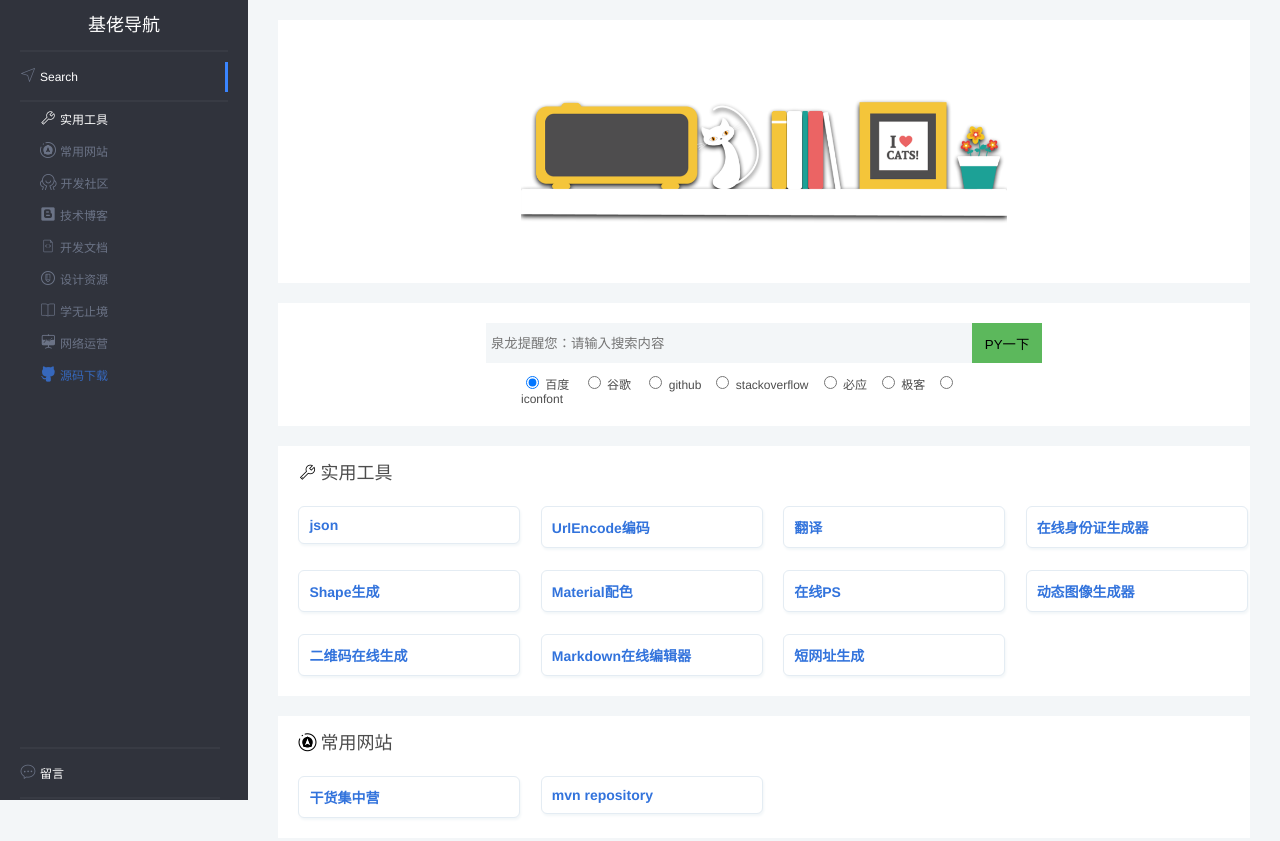
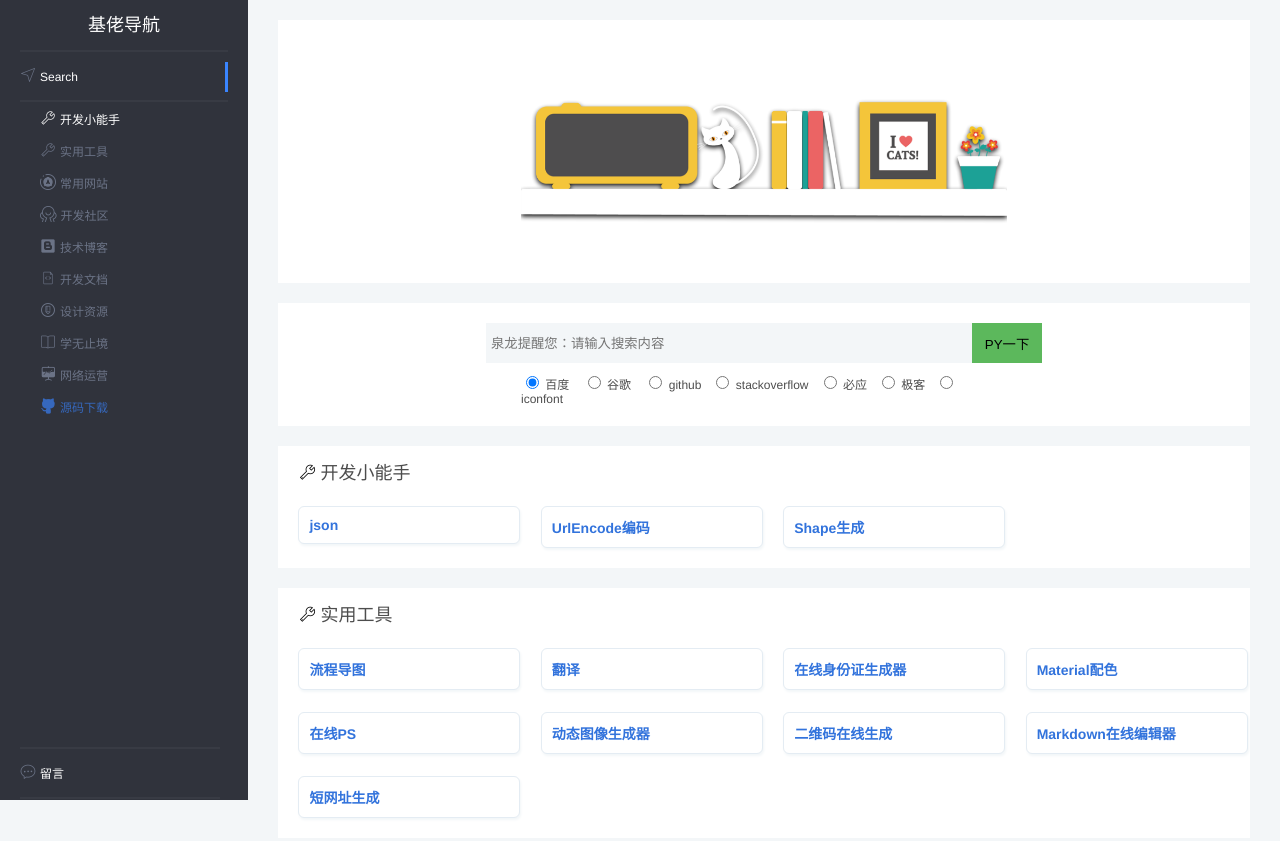
Before and after one commit to shihuili1218/navigation, a plain HTML site: page index.html in a window 1280 px wide. Shown: the top 841 px of the page. Drawn offline with Linux system fonts and the light colour scheme.

Commit message:
add address

```diff
--- a/index.html
+++ b/index.html
@@ -21,7 +21,8 @@
             <nav class="nav">
                 <div class="item active"><a href="#search"><i class="iconfont icon-daohang2"></i>Search</a><i class="line"></i></div>
                 <ul class="nav-item" id="navItem">
-                	<li><a href="#tools" class="active"><i class="iconfont icon-tool"></i>实用工具</a></li>
+                	<li><a href="#devtools" class="active"><i class="iconfont icon-tool"></i>开发小能手</a></li>
+                	<li><a href="#tools"><i class="iconfont icon-tool"></i>实用工具</a></li>
 					<li><a href="#often"><i class="iconfont icon-daohang1"></i>常用网站</a></li>
                     <li><a href="#bbs"><i class="iconfont icon-shequ"></i>开发社区</a></li>
                     <li><a href="#sill"><i class="iconfont icon-blogger"></i>技术博客</a></li>
@@ -95,6 +96,31 @@
 
 
                 </div>
+                  <!-- 开发小能手 -->
+                <div class="box">
+                    <a href="" name="devtools"></a>
+                    <div class="sub-category">
+                        <div><i class="iconfont icon-tool"></i>开发小能手</div>
+                    </div>
+                    <div>
+                    	<a target="_blank" href="http://json.ofcoder.com">
+                            <div class="item">
+                                <div class="no-logo">json</div>
+                            </div>
+                        </a>
+                        <a target="_blank" href="http://tool.chinaz.com/tools/urlencode.aspx">
+                            <div class="item">
+                                <div class="no-logo">UrlEncode编码</div>
+                            </div>
+                        </a>
+                        <a target="_blank" href="http://shapes.softartstudio.com/">
+                            <div class="item">
+                                <div class="no-logo">Shape生成</div>
+                            </div>
+                        </a>
+                    </div>
+                </div>
+
                  <!-- 实用工具 -->
                 <div class="box">
                     <a href="" name="tools"></a>
@@ -102,14 +128,9 @@
                         <div><i class="iconfont icon-tool"></i>实用工具</div>
                     </div>
                     <div>
-                        <a target="_blank" href="http://json.ofcoder.com">
+                        <a target="_blank" href="https://processon.com">
                             <div class="item">
-                                <div class="no-logo">json</div>
-                            </div>
-                        </a>
-                        <a target="_blank" href="http://tool.chinaz.com/tools/urlencode.aspx">
-                            <div class="item">
-                                <div class="no-logo">UrlEncode编码</div>
+                                <div class="no-logo">流程导图</div>
                             </div>
                         </a>
                         <a target="_blank" href="https://translate.google.cn/">
@@ -120,11 +141,6 @@
                         <a target="_blank" href="http://sfz.uzuzuz.com">
                             <div class="item">
                                 <div class="no-logo">在线身份证生成器</div>
-                            </div>
-                        </a>
-                        <a target="_blank" href="http://shapes.softartstudio.com/">
-                            <div class="item">
-                                <div class="no-logo">Shape生成</div>
                             </div>
                         </a>
                         <a target="_blank" href="https://www.materialpalette.com/">
```
